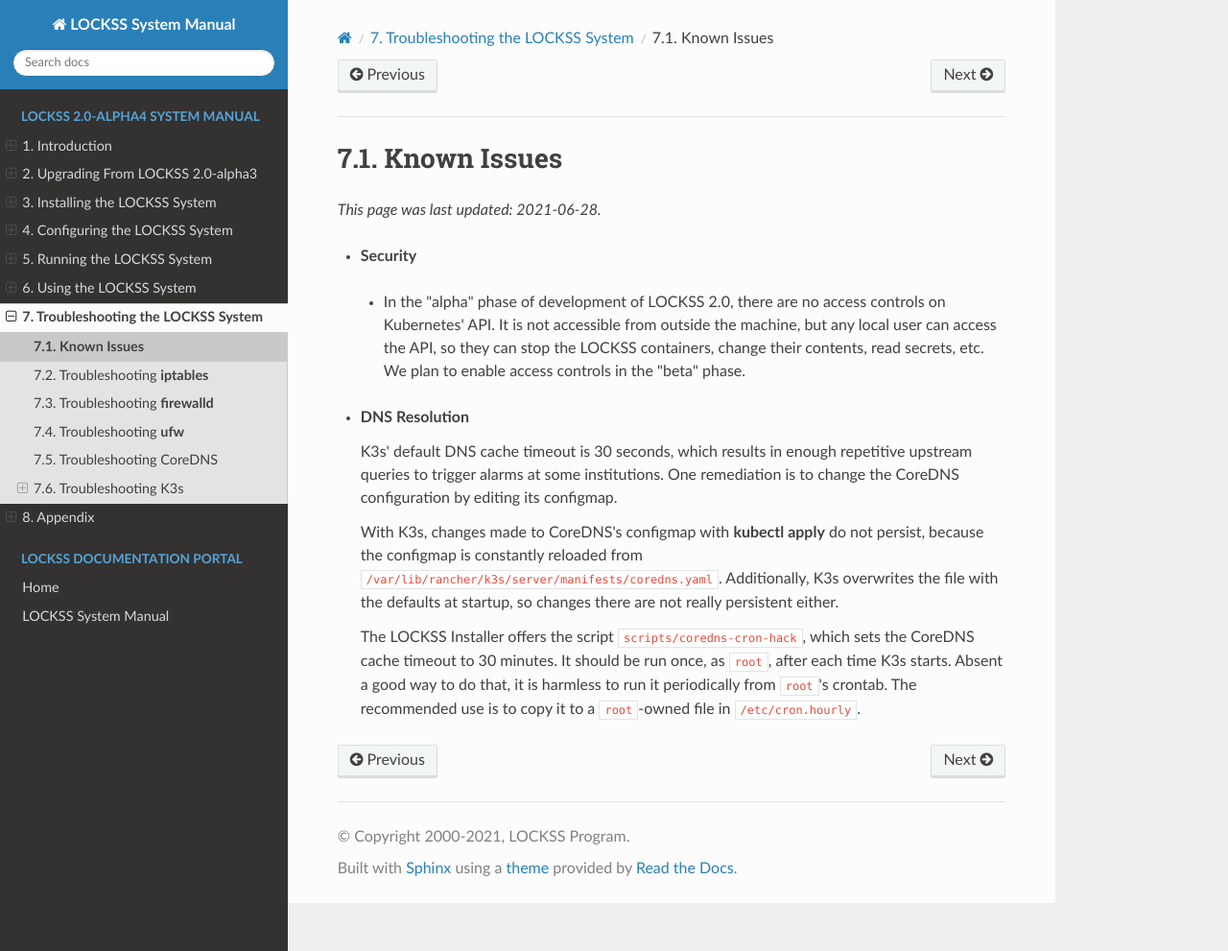
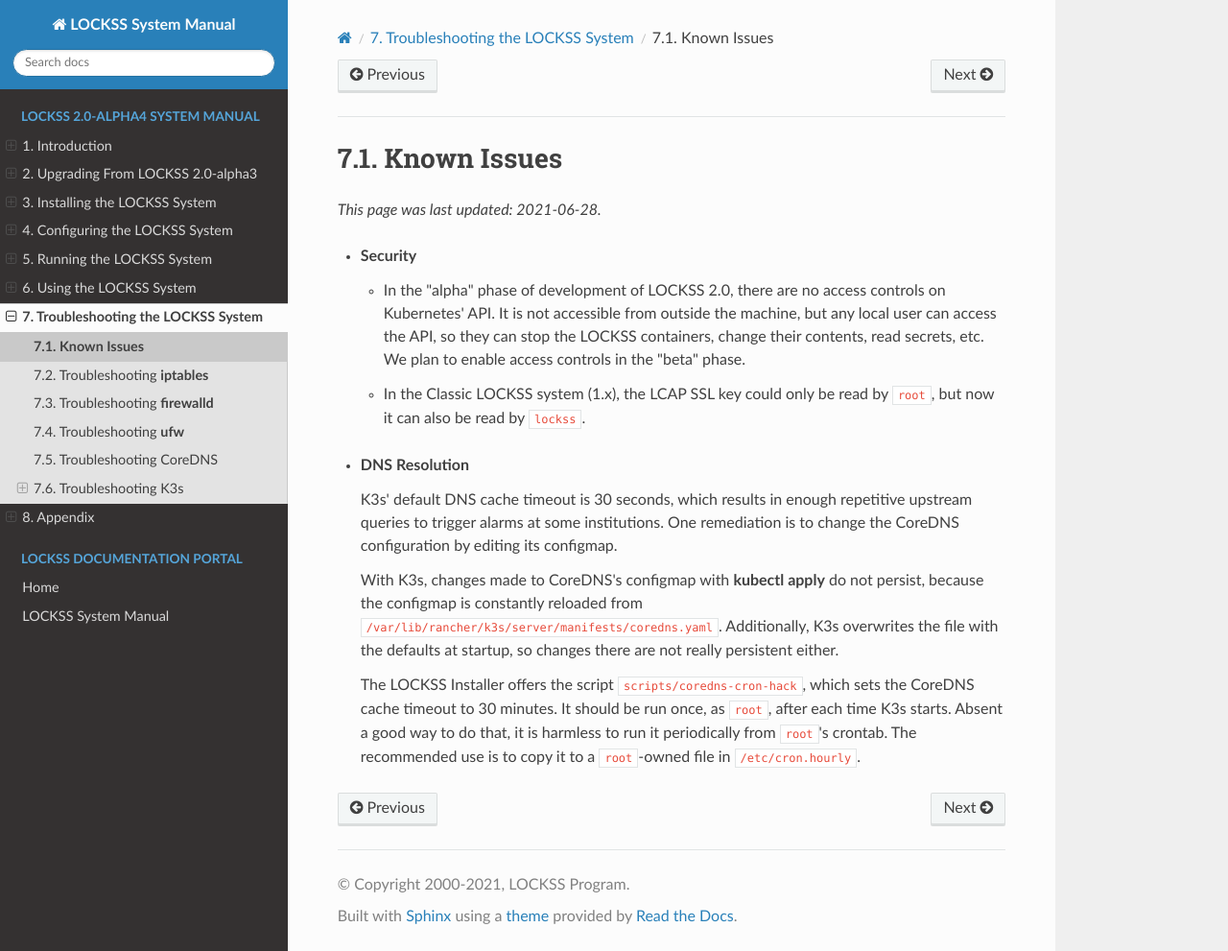
Before and after one commit to lockss/lockss-rtd-manual, a Sphinx documentation site: the page built from docs/troubleshooting/known-issues.rst, in a window 1280 px wide and 991 px high. Shown: the whole window at 96% size. Built offline with Sphinx 7.4.7 and the Read the Docs theme 2.0.0, drawn with Linux system fonts in a browser that asks for light colours.

Commit message:
Additional known issue.

```diff
--- a/docs/troubleshooting/known-issues.rst
+++ b/docs/troubleshooting/known-issues.rst
@@ -8,12 +8,13 @@ Known Issues
 
 *  **Security**
 
-.. _known-issue-k8s-access:
+   .. _known-issue-k8s-access:
 
    *  In the "alpha" phase of development of LOCKSS 2.0, there are no access controls on Kubernetes' API. It is not accessible from outside the machine, but any local user can access the API, so they can stop the LOCKSS containers, change their contents, read secrets, etc. We plan to enable access controls in the "beta" phase.
 
-.. _known-issue-lcap-ssl:
+   .. _known-issue-lcap-ssl:
 
+   *  In the Classic LOCKSS system (1.x), the LCAP SSL key could only be read by ``root``, but now it can also be read by ``lockss``.
 
 .. _known-issue-dns:
 
```
